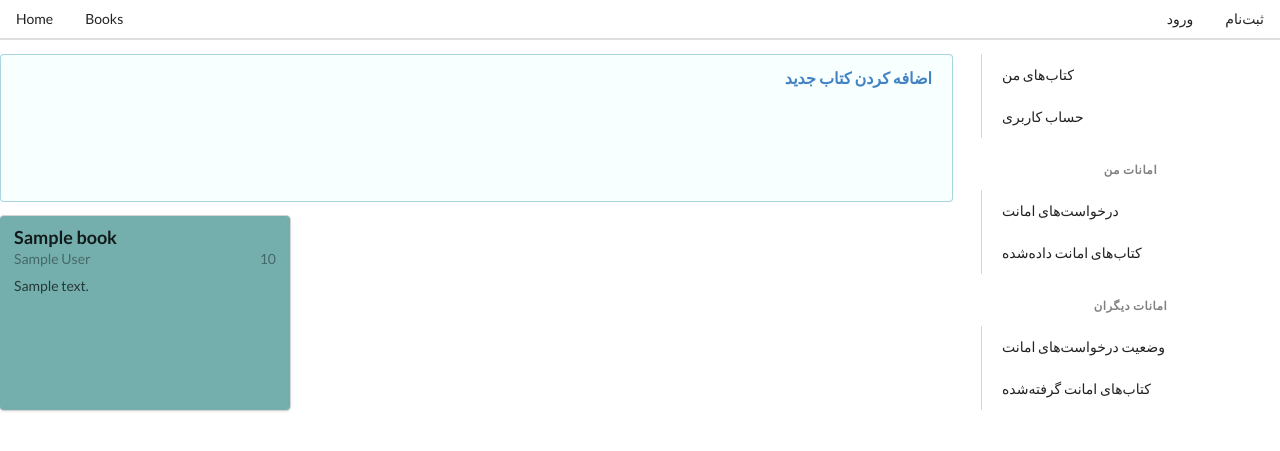
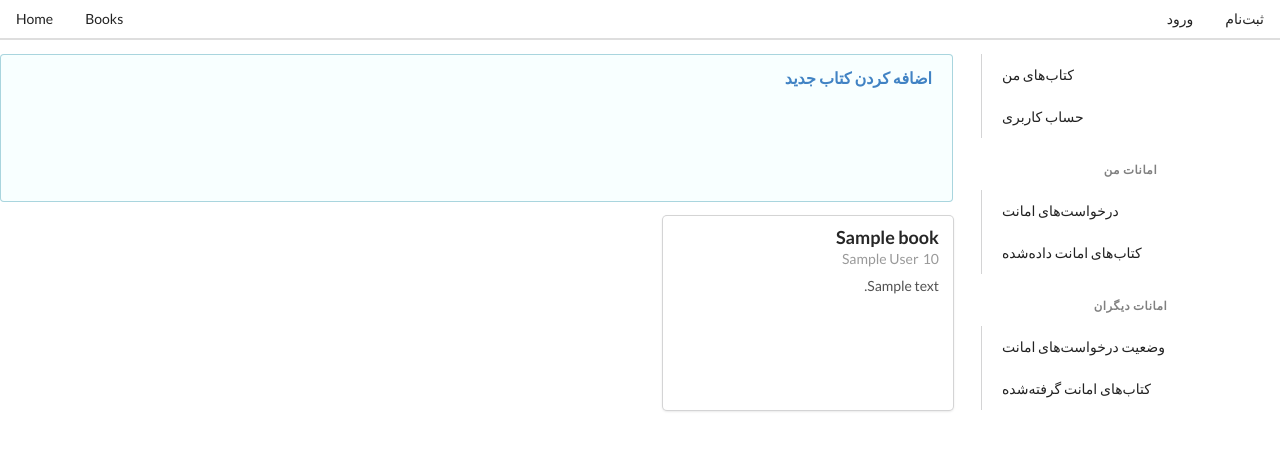
Before and after one commit to sadjadtavakoli/farjad-agile, a Django app: template members/templates/members/user_books.html in a window 1280 px wide. Shown: the top 451 px of the page. Run offline with Django 3.2, Linux system fonts and the light colour scheme; the template is opened without the code that fills it: most values are stand-ins (such as "Sample title", 1, 10 or a date in 2020); parts of the project's set-up code (start-up, migrations or seed data) failed here and were passed over.

Commit message:
self books

```diff
--- a/members/templates/members/user_books.html
+++ b/members/templates/members/user_books.html
@@ -6,9 +6,9 @@
   </div>
 </div>
 
-    <div class="ui link cards">
+    <div class="ui link cards" style="direction: rtl">
         {% for book in books %}
-            <div class="ui  card " style="background-color: #74AFAD">
+            <div class="ui  card " >
                 <div class="content">
                     <div class="header">{{ book.title }}</div>
                     <div class="meta">
```
